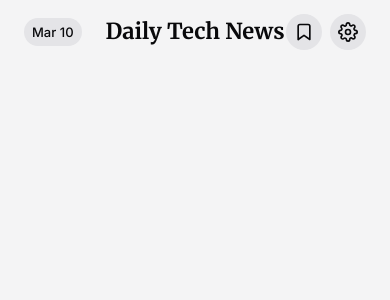
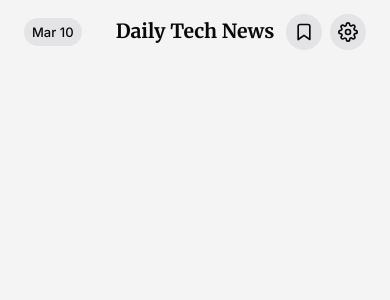
Before and after one commit to Doklemo/Techizo, a FastAPI app: page / in a window 390 px wide. Shown: the top 300 px of the page. Run offline with FastAPI, Linux system fonts and the light colour scheme; data that the repository does not hold is empty.

Commit message:
style: apply responsive clamp to header typography for mobile

```diff
--- a/static/css/components.css
+++ b/static/css/components.css
@@ -45,7 +45,7 @@ html {
 
 .header__title {
     font-family: 'Merriweather', Georgia, serif;
-    font-size: 22px;
+    font-size: clamp(16px, 5vw, 22px);
     font-weight: var(--font-weight-bold);
     color: var(--color-text);
     margin: 0;
```
